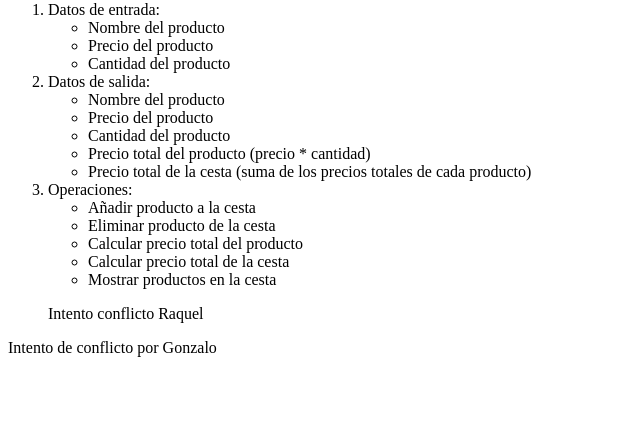
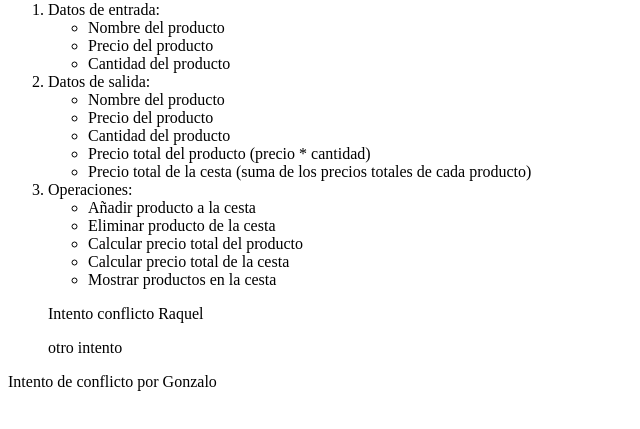
Before and after one commit to Raquelmc95/Cliente, a plain HTML site: page index.html in a window 1280 px wide. Shown: the part 79-508 px from the top of the page, without its empty margins (0-640 px from the left). Drawn offline with Linux system fonts and the light colour scheme.

Commit message:
Otro intento

```diff
--- a/index.html
+++ b/index.html
@@ -31,6 +31,7 @@
             <li>Mostrar productos en la cesta</li>
         </ul>
         <p>Intento conflicto Raquel</p>
+        <p>otro intento</p>
     </ol>
     <p>Intento de conflicto por Gonzalo</p>
 </body>
```
